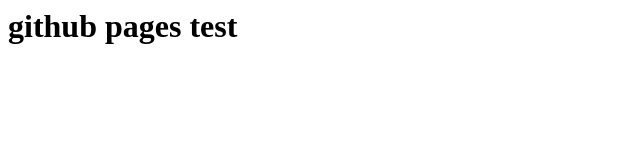
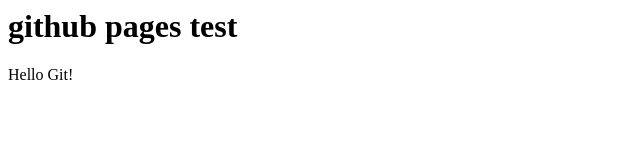
Before and after one commit to Toru-Kasuga/Sample, a plain HTML site: page index.html in a window 1280 px wide. Shown: the full height of the page, 0-640 px from the left. Drawn offline with Linux system fonts and the light colour scheme.

Commit message:
branch testを追加

```diff
--- a/index.html
+++ b/index.html
@@ -5,5 +5,6 @@
 </head>
 <body>
   <h1>github pages test</h1>
+  Hello Git!
 </body>
 </html>
```
